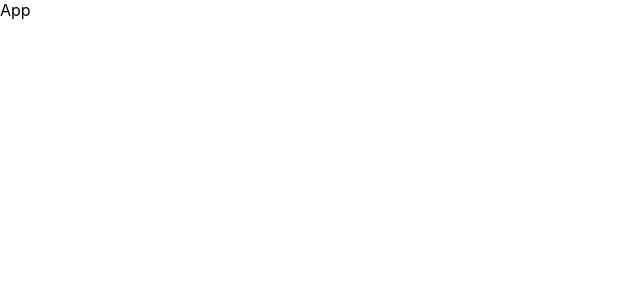
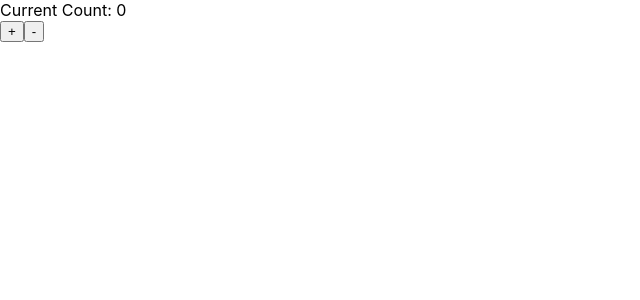
Before and after one commit to YoungHwan90s/React.js-Practice, a React (Create React App) app in the folder week-2/: page / in a window 1280 px wide. Shown: the top 300 px of the page, without its empty margins (0-640 px from the left). Built offline with nearby package versions, Linux system fonts and the light colour scheme.

Commit message:
Redux Counter (useDispatch)

```diff
--- a/week-2/src/App.jsx
+++ b/week-2/src/App.jsx
@@ -1,13 +1,38 @@
 import React from "react";
-import { useSelector } from "react-redux";
+import { useDispatch, useSelector } from "react-redux";
 
 function App() {
   const counter = useSelector((state) => {
     return state.counter;
   });
 
+  // disPatch 가져오는법
+  const dispatch = useDispatch();
+
   console.log("counter -> ", counter.number);
-  return <div>App</div>;
+  return (
+    <div>
+      <div>Current Count: {counter.number}</div>
+      <button
+        onClick={() => {
+          dispatch({
+            type: "PLUS ONE",
+          });
+        }}
+      >
+        +
+      </button>
+      <button
+        onClick={() => {
+          dispatch({
+            type: "MINUS ONE",
+          });
+        }}
+      >
+        -
+      </button>
+    </div>
+  );
 }
 
 export default App;
--- a/week-2/src/redux/modules/counter.js
+++ b/week-2/src/redux/modules/counter.js
@@ -10,6 +10,14 @@ const initialState = {
 // input : state & action
 const counter = (state = initialState, action) => {
   switch (action.type) {
+    case "PLUS ONE":
+      return {
+        number: state.number + 1,
+      };
+    case "MINUS ONE":
+      return {
+        number: state.number - 1,
+      };
     default:
       return state;
   }
```
